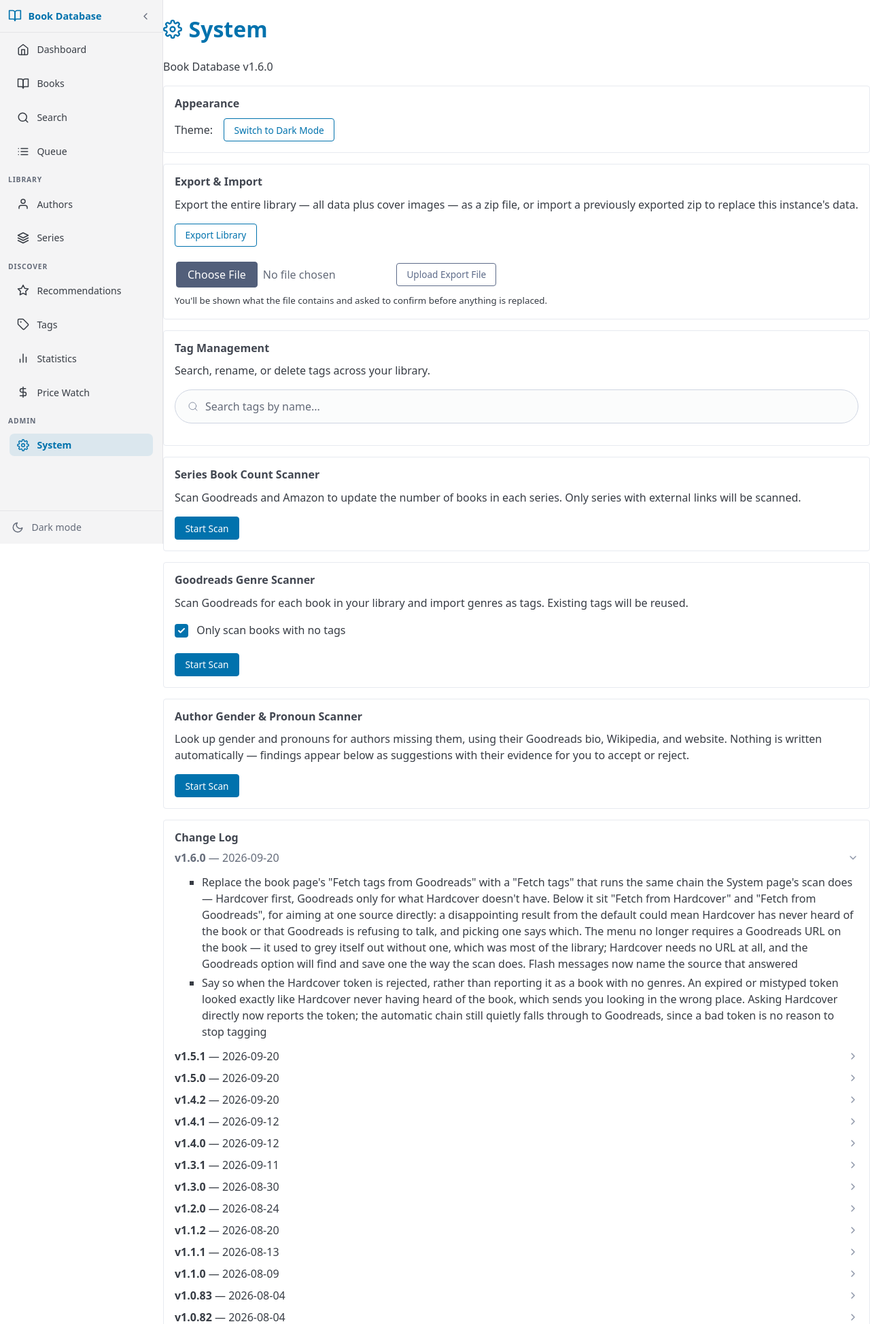
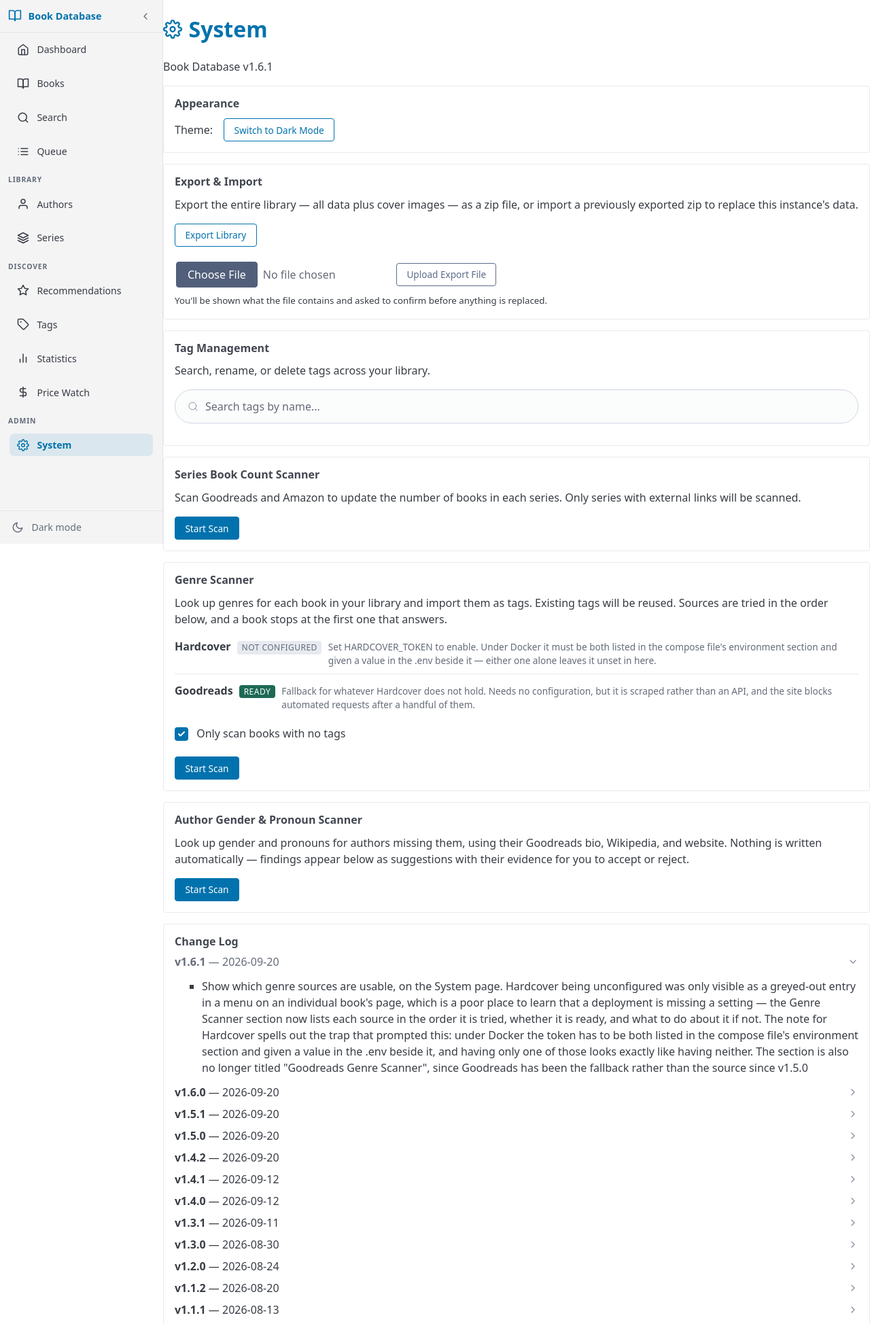
Before and after one commit to wyldphyre/bookdatabase, a Flask app: page /system in a window 1280 px wide. Shown: the top 1948 px of the page at 68% size. Run offline with Flask 3, Linux system fonts and the light colour scheme; some libraries are stand-ins or nearby versions.

Commit message:
v1.6.1: Show which genre sources are usable on the System page
An unconfigured Hardcover was only visible as a greyed-out entry in a
dropdown on an individual book's page. That is a bad place to discover
that a deployment is missing a setting: it cost a production round trip
to work out that the compose file on the host had not been updated.

The Genre Scanner section now lists each source in the order it is
tried, whether it is ready, and what to do if it is not. Hardcover's
note names the specific trap, because the two halves fail identically
from inside the container: the token has to be listed in the compose
file's environment section *and* given a value in the .env beside it,
and having only one of those looks exactly like having neither.

source_status() lives in genre_sources beside the chain it describes, so
adding a source means describing it in one place rather than teaching a
template about it separately.

The heading loses "Goodreads" — it has been the fallback rather than the
source since v1.5.0, and the description said so while the title did
not.

Checked both states rendered: with no token Hardcover reads Not
Configured against Goodreads' Ready, and with one exported both read
Ready and the book page's Fetch from Hardcover entry loses its disabled
class. Note that a local `python app.py` shows Not Configured whatever
is in .env, since the app only ever reads the environment and it is
Compose that loads that file.

Co-Authored-By: Claude Opus 5 <noreply@anthropic.com>

```diff
--- a/app.py
+++ b/app.py
@@ -8,7 +8,7 @@ from price_watch import start_price_watch_scheduler
 from series_monitor import start_series_monitor_scheduler
 from utils import THUMB_SUBFOLDER, start_thumbnail_backfill
 
-APP_VERSION = '1.6.0'
+APP_VERSION = '1.6.1'
 
 
 def create_app():
--- a/changelog.json
+++ b/changelog.json
@@ -1,4 +1,11 @@
 [
+  {
+    "version": "1.6.1",
+    "date": "2026-09-20",
+    "changes": [
+      "Show which genre sources are usable, on the System page. Hardcover being unconfigured was only visible as a greyed-out entry in a menu on an individual book's page, which is a poor place to learn that a deployment is missing a setting — the Genre Scanner section now lists each source in the order it is tried, whether it is ready, and what to do about it if not. The note for Hardcover spells out the trap that prompted this: under Docker the token has to be both listed in the compose file's environment section and given a value in the .env beside it, and having only one of those looks exactly like having neither. The section is also no longer titled \"Goodreads Genre Scanner\", since Goodreads has been the fallback rather than the source since v1.5.0"
+    ]
+  },
   {
     "version": "1.6.0",
     "date": "2026-09-20",
--- a/genre_sources.py
+++ b/genre_sources.py
@@ -25,6 +25,37 @@ GOODREADS = 'goodreads'
 #: one source, which is how you find out whether a disappointing result was
 #: Hardcover not knowing the book or Goodreads refusing to talk.
 SOURCES = (AUTO, HARDCOVER, GOODREADS)
+
+
+def source_status():
+    """Each source in the order it is tried, whether it can be used, and why not.
+
+    The System page shows this because an unconfigured source is otherwise
+    invisible until someone notices a greyed-out entry on a book page. The
+    usual cause is an environment variable that never reached the process —
+    under Docker that needs the name listed in the compose file's environment
+    *and* a value in the .env beside it, and missing either looks identical
+    from in here.
+    """
+    hardcover_ready = hardcover.is_configured()
+    return [
+        {
+            'name': 'Hardcover',
+            'ready': hardcover_ready,
+            'detail': ('Tried first. One API call per book, and no scraping.'
+                       if hardcover_ready else
+                       'Set HARDCOVER_TOKEN to enable. Under Docker it must be both listed in '
+                       'the compose file\'s environment section and given a value in the .env '
+                       'beside it — either one alone leaves it unset in here.'),
+        },
+        {
+            'name': 'Goodreads',
+            'ready': True,
+            'detail': 'Fallback for whatever Hardcover does not hold. Needs no configuration, '
+                      'but it is scraped rather than an API, and the site blocks automated '
+                      'requests after a handful of them.',
+        },
+    ]
 
 
 def _author_names(book):
--- a/routes/system.py
+++ b/routes/system.py
@@ -90,6 +90,7 @@ def system():
         changelog = []
     pushover_configured = bool(os.environ.get('PUSHOVER_USER_KEY')) and bool(os.environ.get('PUSHOVER_APP_TOKEN'))
     return render_template('system.html',
+                           tag_sources=genre_sources.source_status(),
                            scan=_snapshot(genre_scan, genre_scan_lock),
                            series_scan=_snapshot(series_scan, series_scan_lock),
                            author_scan=_snapshot(author_scan, author_scan_lock),
--- a/static/css/style.css
+++ b/static/css/style.css
@@ -1724,6 +1724,65 @@ input[type="date"]::-webkit-calendar-picker-indicator {
     cursor: pointer;
 }
 
+/* Which genre sources are usable, on the System page. A row per source, the
+   name and state on one line at narrow widths with the explanation beneath. */
+.source-status {
+    margin: 0 0 1rem 0;
+    padding: 0;
+    list-style: none;
+    display: grid;
+    gap: 0.5rem;
+}
+
+.source-status li {
+    display: grid;
+    grid-template-columns: auto auto 1fr;
+    align-items: baseline;
+    gap: 0.25rem 0.6rem;
+    padding-bottom: 0.5rem;
+    border-bottom: 1px solid var(--pico-muted-border-color);
+}
+
+.source-status li:last-child {
+    padding-bottom: 0;
+    border-bottom: none;
+}
+
+.source-status__name {
+    font-weight: 600;
+}
+
+.source-status__state {
+    padding: 0.05rem 0.4rem;
+    border-radius: 0.25rem;
+    font-size: 0.75em;
+    text-transform: uppercase;
+    letter-spacing: 0.04em;
+    white-space: nowrap;
+}
+
+.source-status__state--ready {
+    background: var(--pico-ins-color);
+    color: var(--pico-card-background-color);
+}
+
+.source-status__state--off {
+    background: var(--pico-muted-border-color);
+    color: var(--pico-muted-color);
+}
+
+.source-status__detail {
+    grid-column: 1 / -1;
+    color: var(--pico-muted-color);
+    font-size: 0.85em;
+}
+
+@media (min-width: 768px) {
+    .source-status__detail {
+        grid-column: 3;
+    }
+}
+
 /* A disabled menu entry is a <span>, not a button, so it needs the button's
    metrics restated to keep the menu's rows aligned. */
 .dropdown-menu .menu-item--disabled {
--- a/templates/system.html
+++ b/templates/system.html
@@ -120,8 +120,21 @@
 </article>
 
 <article class="bordered-article">
-    <h3>Goodreads Genre Scanner</h3>
-    <p>Scan Goodreads for each book in your library and import genres as tags. Existing tags will be reused.</p>
+    <h3>Genre Scanner</h3>
+    <p>Look up genres for each book in your library and import them as tags. Existing tags will be reused.
+       Sources are tried in the order below, and a book stops at the first one that answers.</p>
+
+    <ul class="source-status">
+        {% for source in tag_sources %}
+        <li>
+            <span class="source-status__name">{{ source.name }}</span>
+            <span class="source-status__state source-status__state--{{ 'ready' if source.ready else 'off' }}">
+                {{ 'Ready' if source.ready else 'Not configured' }}
+            </span>
+            <span class="source-status__detail">{{ source.detail }}</span>
+        </li>
+        {% endfor %}
+    </ul>
 
     <div id="scan-area">
         {% include "system/_scan_progress.html" %}
```
